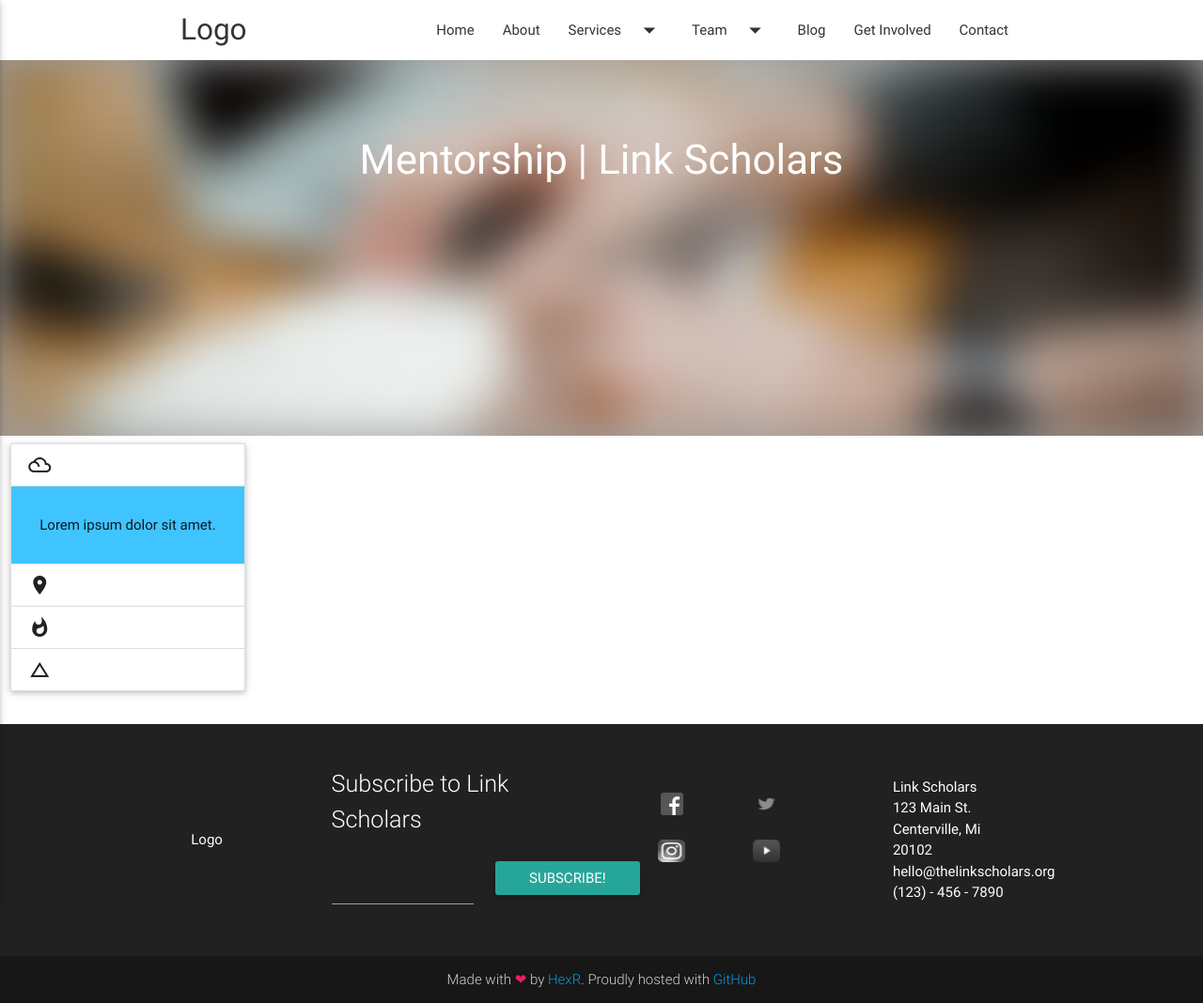
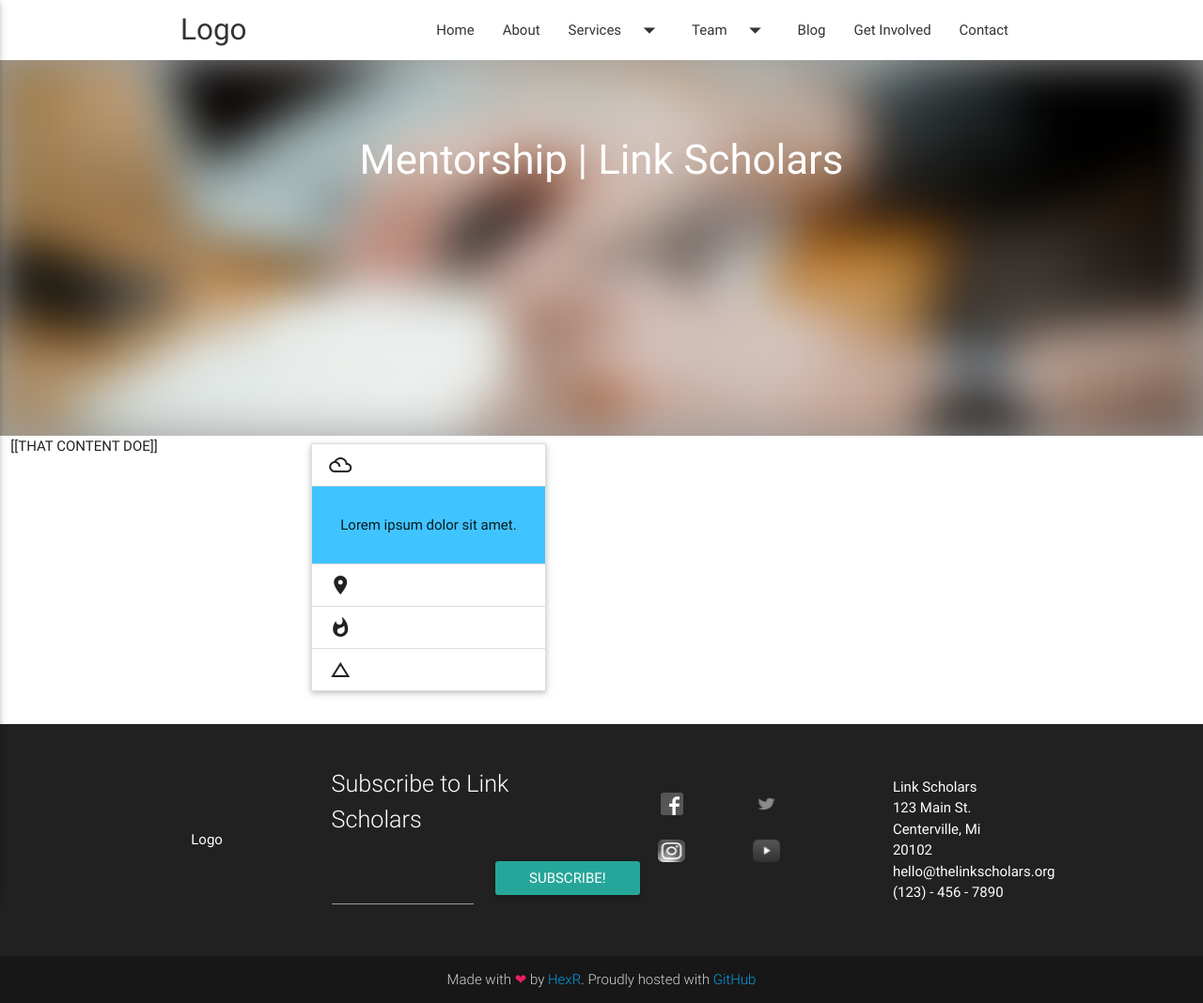
Before and after one commit to waffle-iron/thelinkscholars.github.io, a Jekyll site: the page built from mentorship/index.html, in a window 1280 px wide. Shown: the whole page at 94% size. Built offline with Jekyll 4.4.1, drawn with Linux system fonts in a browser that asks for light colours; nearby versions of some CDN libraries; Markdown is read by kramdown in place of the engine named in the settings.

Commit message:
Replace messed up stuff

```diff
--- a/mentorship/index.html
+++ b/mentorship/index.html
@@ -5,7 +5,7 @@
 ---
 <div class="row">
 	<div class="col s12 m3">
-		{{THAT CONTENT DOE}}
+		[[THAT CONTENT DOE]]
 	</div>
 	<div class="col s12 l9 valign-wrapper center">
 		<div class="valign">
```
